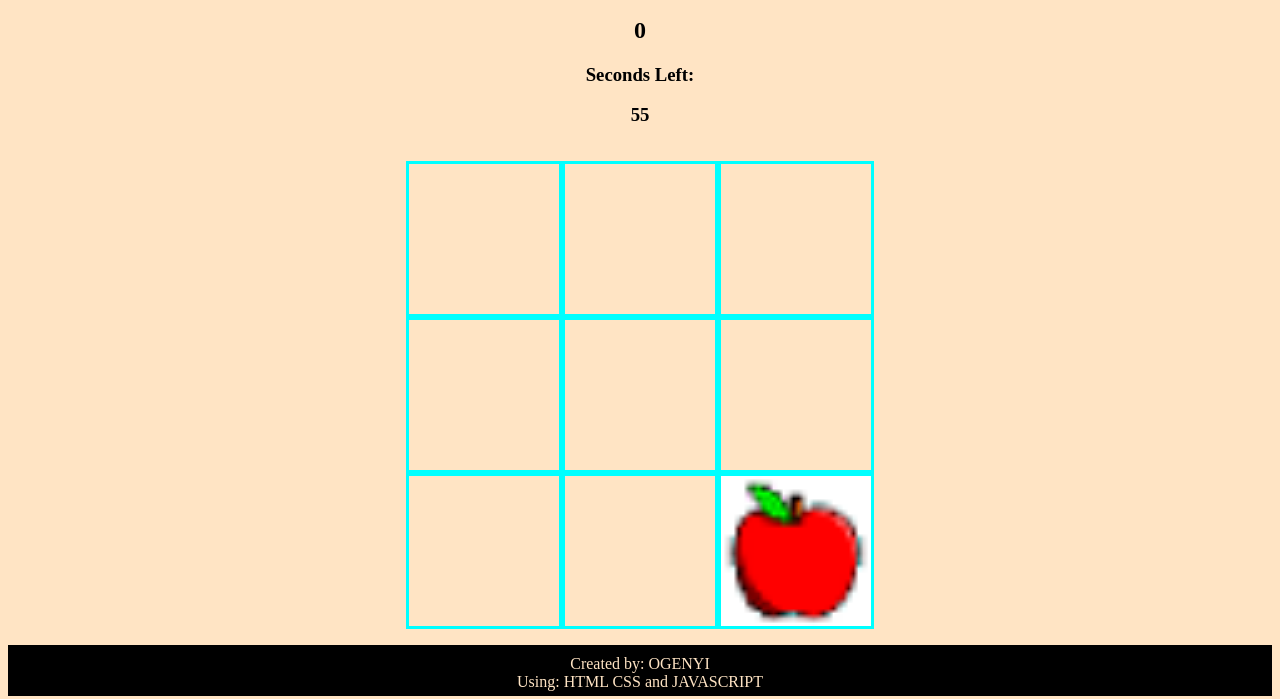
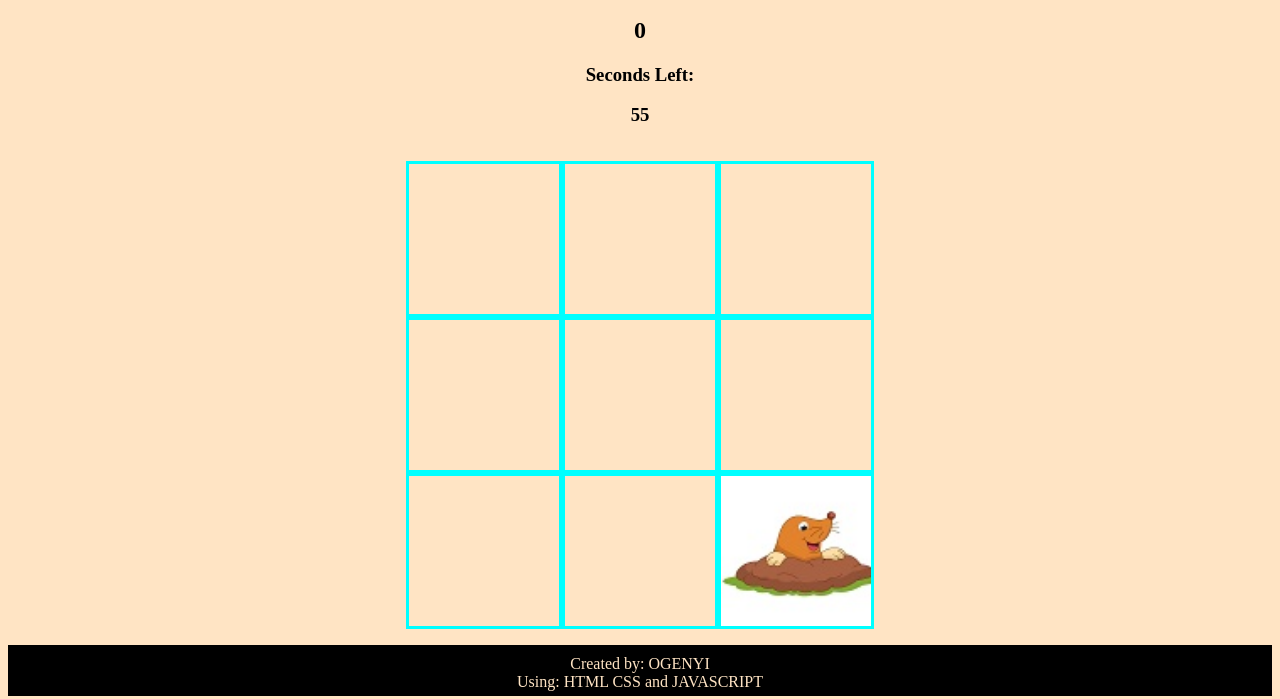
Before and after one commit to Ogenyi25/Whack-a-mole, a plain HTML site: page game.html in a window 1280 px wide. Shown: the part 110-809 px from the top of the page. Drawn offline with Linux system fonts and the light colour scheme.

Commit message:
changed the mole image

```diff
--- a/game.css
+++ b/game.css
@@ -19,7 +19,7 @@ body {
     margin-right: auto;
 }
 .mole {
-    background-image: url(apple.png);
+    background-image: url(mole.jpg);
     background-size: cover;
 }
 .footer {
```
Also changed, not shown: mole.jpg (added), 1 other file.
